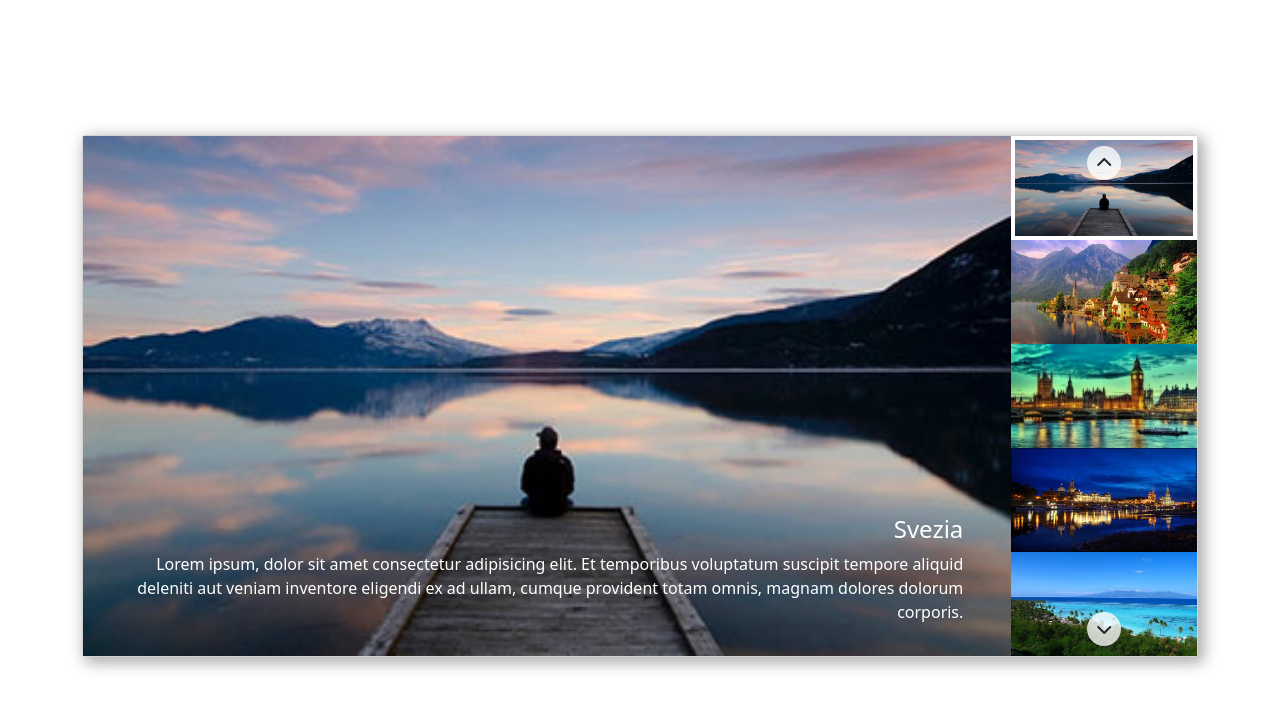
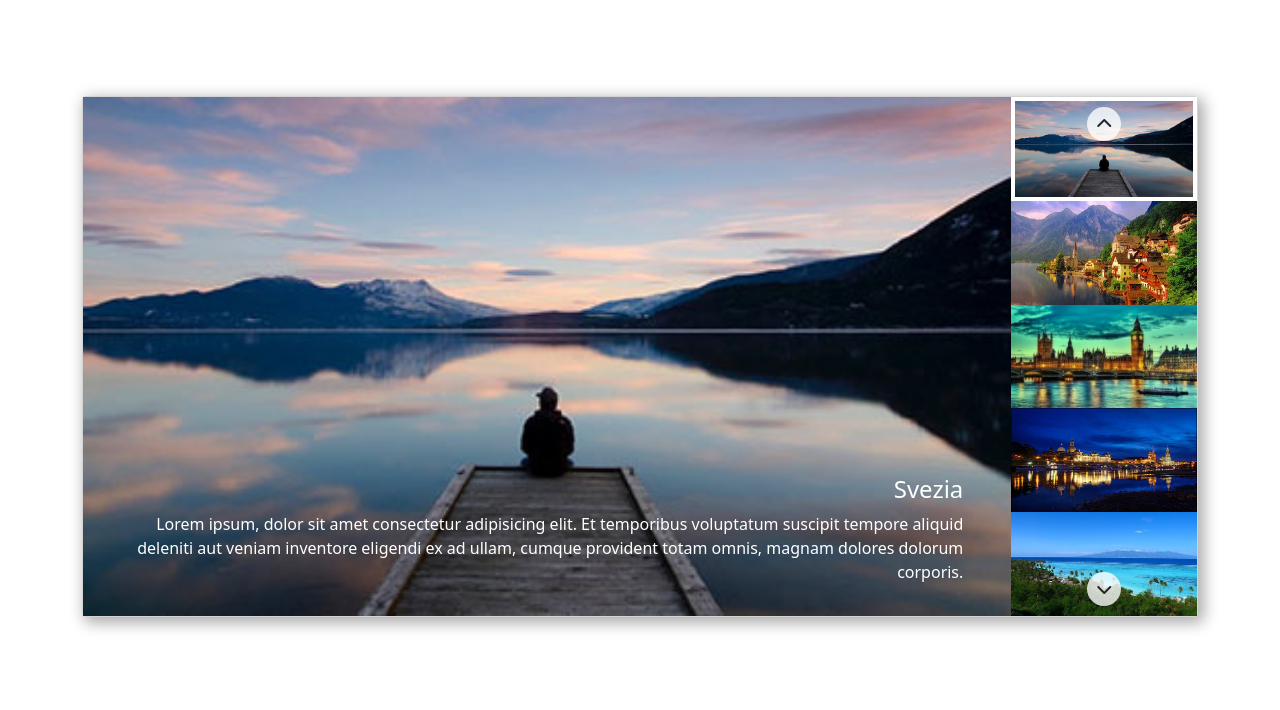
Before and after one commit to N1kola0s/vue-slider, a plain HTML site: page index.html in a window 1280 px wide. Drawn offline with nearby package versions, Linux system fonts and the light colour scheme.

Commit message:
add correction in style css

```diff
--- a/assets/css/style.css
+++ b/assets/css/style.css
@@ -13,7 +13,6 @@ img{
     display:flex;
     justify-content: center;
     align-items: center;
-    height: 600px;
     margin-top: 6rem;
 
 
@@ -24,10 +23,10 @@ img{
     box-shadow: 4px 4px 15px 2px #ababab;
 }
 
+
 .img_main{
-    min-width: 100%;
+    max-height: 300px;
     min-height: 100%;
-    max-height: 300px;
 }
 
 
--- a/index.html
+++ b/index.html
@@ -23,7 +23,7 @@
 
             <div class="card d-flex flex-row">
 
-                <div class="col-10 position-relative">
+                <div class="col-10 d-flex justify-content-center position-relative">
 
                     <img class="img_main" :src="place[counter].image" alt="'photo' + place[counter].title">
                     <!-- /.img_main -->
```
